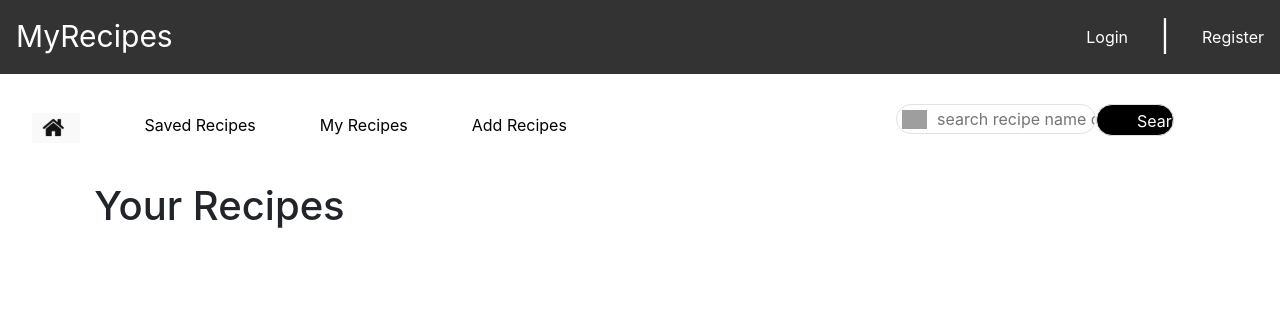
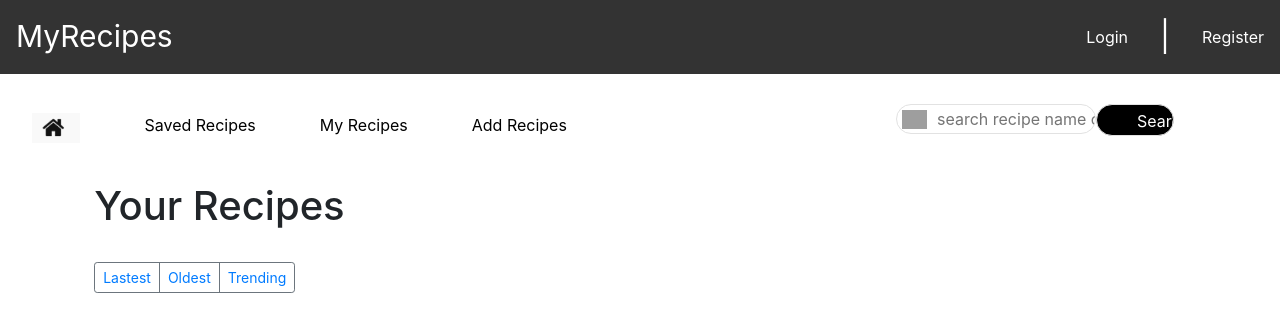
Before and after one commit to 2253612C/ITECHGroupProject, a Django app: template templates/recipeSite/myRecipes.html in a window 1280 px wide. Shown: the top 332 px of the page. Run offline with Django 3.2, Linux system fonts and the light colour scheme; the template is opened without the code that fills it, so the values that code supplies are empty; parts of the project's set-up code (start-up, migrations or seed data) failed here and were passed over; some libraries are stand-ins or nearby versions; grey boxes are pictures that could not be loaded.

Commit message:
update inefficient sort function...

```diff
--- a/recipeSite/urls.py
+++ b/recipeSite/urls.py
@@ -13,6 +13,9 @@ urlpatterns = [
    path('bookmark/', views.BookmarkRecipeView.as_view(), name='bookmark'),
    path('delete/', views.DeleteRecipeButton.as_view(), name='delete'),
    path('viewRecipe/<slug:recipe_name_slug>/',views.viewRecipe.as_view(), name='viewRecipe'),
+   path('lastestRecipes/', views.lastestRecipes, name= 'lastestRecipes'),
+   path('oldestRecipes/', views.oldestRecipes, name= 'oldestRecipes'),
+   path('likeRecipes/', views.likeRecipes, name= 'likeRecipes'),
    #path('viewRecipe/', views.viewRecipe, name= 'viewRecipe'),
    #path('restricted/', views.restricted, name= 'restricted'),
 ]
--- a/templates/recipeSite/myRecipes.html
+++ b/templates/recipeSite/myRecipes.html
@@ -14,7 +14,14 @@ My Recipes
 <div class="row">
     <div class="offset-1 mb-5">
      <h1>Your Recipes</h1>
-
+    </br>
+     <div class="btn-toolbar mb-2 ">
+        <div class="btn-group mr-2">
+          <button type="button" class="btn btn-sm btn-outline-secondary"><a href="{% url 'recipeSite:lastestRecipes' %}">Lastest</a></button>
+          <button type="button" class="btn btn-sm btn-outline-secondary"><a href="{% url 'recipeSite:oldestRecipes' %}">Oldest</a></button>
+          <button type="button" class="btn btn-sm btn-outline-secondary"><a href="{% url 'recipeSite:likeRecipes' %}">Trending</a></button>
+        </div>
+      </div>
     </div>
    </br>
    </div>
```
Also changed, not shown: recipeSite/views.py (+18 -0 lines), media/recipeImages/avocado_M134zVr.jpg (added), media/recipeImages/avocado_gcb1Cnr.jpg (added), media/recipeImages/colcannon_uE2IkCv.jpg (added), media/recipeImages/lemon_Tz5amQb.jpg (added), media/recipeImages/pancake.jpeg (added), recipeSite/migrations/0001_initial.py (added), 5 other files.
